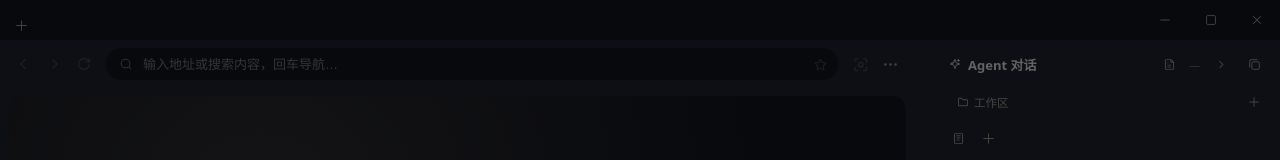
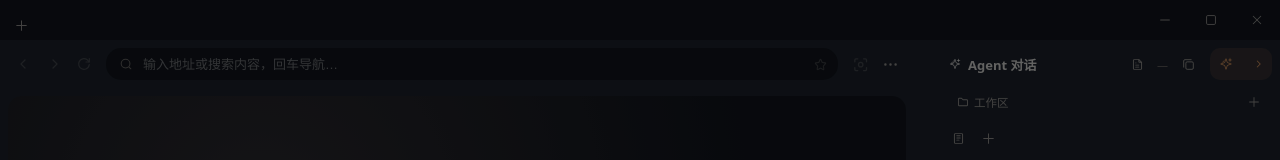
Before and after one commit to Gcyming/Loopsoar, a React (Vite) app in the folder packages/ui/: page / in a window 1280 px wide. Shown: the top 160 px of the page. Built offline with nearby package versions, Linux system fonts and the light colour scheme.

Commit message:
feat(ui): 会话栏统一星标折叠开关、地址栏随列伸缩、聊天滚动条单一化

```diff
--- a/packages/ui/index.html
+++ b/packages/ui/index.html
@@ -137,10 +137,9 @@
         padding-top: 2px;
         padding-bottom: 2px;
       }
-      html:not([data-theme="classic"]) .chat-scroll {
-        scrollbar-width: thin;
-        scrollbar-color: rgba(255, 255, 255, 0.14) transparent;
-      }
+      /* 注意：不要在这里给 .chat-scroll 设 scrollbar-width:thin —— 会覆盖基础规则的 none，
+         原生滚动条和上下箭头按钮会重新出现，与右侧 TopicRail 的波纹卷轴叠在一起。
+         聊天区只保留波浪卷轴，原生滚动条保持隐藏。 */
       /* 终端面板（全宽底部）：浮起的大圆角面板 + 顶部柔和阴影 */
       html:not([data-theme="classic"]) .terminal-panel.is-fullwidth {
         border-top: none !important;
@@ -330,6 +329,24 @@
       .tab-item:hover .tab-close {
         opacity: 1;
         pointer-events: auto;
+      }
+      /* 会话栏收起/展开开关：两态共用的星标方块。宽度由内联控制（32↔62），
+         底色/文字在这里定义，hover 才有反馈（内联 background 会压过 hover 规则）。 */
+      .sidebar-toggle {
+        background: var(--ls-accent-soft);
+        color: var(--ls-accent-hover);
+        transition: background-color 120ms ease, color 120ms ease, width 320ms cubic-bezier(0.2, 0, 0.2, 1);
+      }
+      .sidebar-toggle:hover {
+        background: rgba(var(--ls-accent-rgb), 0.28);
+        color: var(--ls-text);
+      }
+      .sidebar-toggle:active {
+        transform: scale(0.96);
+      }
+      .sidebar-toggle:focus-visible {
+        outline: 2px solid rgba(var(--ls-accent-rgb), 0.6);
+        outline-offset: 2px;
       }
       /* chip 的内联 background:transparent 会压过普通 :hover 规则，这里用 !important 拿回反馈 */
       .agent-sidebar .chip:hover {
--- a/packages/ui/src/AgentSidebar.tsx
+++ b/packages/ui/src/AgentSidebar.tsx
@@ -4,7 +4,7 @@
  *
  * 三态（由 App 通过 preferences.sidebarMode 持久化，组件只受控渲染）：
  *   · docked    常驻右侧（默认）；根节点 data-mode="docked"
- *   · collapsed 收起为 48px 竖条（Agent 图标 + 展开 + 会话切换/新建）；内容**不卸载**，
+ *   · collapsed 收起为 48px 竖条，只显示右上角的星标开关方块（点开即展开）；内容**不卸载**，
  *               用 opacity 淡出 + 指针禁用，宽度与透明度同步过渡 → 展开时布局不跳变
  *   · float     浮动小窗：外面包一层 `floatCard`（圆角/阴影/外边距由 .is-float/.floatCard 的 CSS 负责）
  *
@@ -13,18 +13,20 @@
  *     这样收起/展开时是父级裁切窗口在动，而不是组件内部宽度和父级各动一套（会被父级瞬间裁掉）。
  *   · 内容 `.agent-sidebar-inner` 固定为展开态基准宽度（`width` prop）并用 margin-left:auto 钉右缘：
  *     宽度变窄时裁掉左侧、内容不重排（slime 的不变式：右边栏始终钉住窗口右缘）。
- *   · rail 绝对定位在右缘，只有 48px 宽，因此收起到 48px 时正好露出的就是 rail。
+ *   · 收起/展开开关 `.sidebar-toggle` 绝对定位在右上角，两态共用同一元素：
+ *     收起 = 32×32 方块（仅星标）；展开 = 长方形（星标左移 + 右侧渐入收起箭头），
+ *     宽度过渡时右缘固定，所以动作只有「向右展开 / 向左收起」一个方向。
  *
  * 约定类名（V1 主题任务按此写 CSS，组件只提供结构与内联骨架）：
  *   `.agent-sidebar[data-mode="docked|collapsed|float"]`、`.agent-sidebar.is-float`、`.agent-sidebar.is-collapsed`、
- *   `.agent-sidebar-inner`、`.agent-sidebar-content`、`.floatCard`、`.agent-sidebar-rail`、`.sidebar-mode-btn`
+ *   `.agent-sidebar-inner`、`.agent-sidebar-content`、`.floatCard`、`.sidebar-toggle`、`.sidebar-mode-btn`
  *
  * 纯展示 + 受控 props：所有业务动作（切换会话、新建、删除、复制、打开工作区面板、模式切换）由 App 实现；
  * 宽度拖拽仍由 App 的 splitter 控制。
  */
 import * as React from "react";
 import { LAYOUT } from "loopsoar-contracts/layout";
-import { BRAND, MOTION, RADIUS, SHADOW } from "./theme.js";
+import { BRAND, MOTION, NO_DRAG_REGION, RADIUS, SHADOW } from "./theme.js";
 import { Icon } from "./Icon.js";
 import { menuStyles } from "./BrowserMenus.js";
 import Popover from "./AnchoredPopover.js";
@@ -120,9 +122,8 @@ export default function AgentSidebar({
     [tr],
   );
 
-  /** 会话下拉的锚点：展开态在会话 chip 上，收起态在 48px 竖条的会话图标上（Portal 按实际位置定位）。 */
+  /** 会话下拉的锚点：展开态在会话 chip 上（Portal 按实际位置定位）。 */
   const sessionAnchorRef = React.useRef<HTMLSpanElement | null>(null);
-  const railSessionAnchorRef = React.useRef<HTMLSpanElement | null>(null);
   /** 记住收起前的非收起态（expand 时回到 docked 或 float，而不是永远 docked）。 */
   const lastExpandedModeRef = React.useRef<Exclude<SidebarMode, "collapsed">>("docked");
   React.useEffect(() => {
@@ -150,9 +151,6 @@ export default function AgentSidebar({
   const floatLabel = isFloat
     ? localized("chat.sidebarDock", "恢复常驻", "Dock sidebar")
     : localized("chat.sidebarFloat", "小窗化", "Float sidebar");
-  const railLabel = localized("chat.sidebarRail", "会话栏操作", "Sidebar actions");
-  const switchLabel = localized("chat.sidebarRailSwitch", "切换会话", "Switch session");
-  const newLabel = localized("chat.sidebarRailNew", "新建会话", "New session");
 
   const fill = width <= 0;
   const contentWidth = fill ? "100%" : width;
@@ -161,46 +159,38 @@ export default function AgentSidebar({
 
   return (
     <aside className={rootClassName} data-mode={mode} style={{ ...styles.sidebar, ...(isFloat ? styles.sidebarFloat : {}) }}>
-      {/* 收起态：48px 竖条（Agent 图标 / 展开 / 会话切换 / 新建）。内容仍在下面 DOM 中以 opacity 淡出 */}
-      {isCollapsed ? (
-        <div className="agent-sidebar-rail" style={styles.rail} role="toolbar" aria-label={railLabel}>          <span style={styles.railLogo} title={agentLabel} aria-hidden="true">
+      {/* 收起/展开开关：同一个绝对定位元素在两态间连续变形（右缘钉住窗口右边）。
+          收起 = 32×32 圆角方块（仅 Loopsoar 星标）；展开 = 长方形，星标随容器左扩平滑左移，
+          右侧让出的空间渐入「收起」箭头。点击方块展开、点击箭头收起，不再有两个分散的按钮。 */}
+      {fill ? null : (
+        <button
+          type="button"
+          className="sidebar-toggle"
+          data-expanded={isCollapsed ? "false" : "true"}
+          style={{
+            ...styles.toggle,
+            width: isCollapsed ? 32 : 62,
+          }}
+          title={isCollapsed ? expandLabel : collapseLabel}
+          aria-label={isCollapsed ? expandLabel : collapseLabel}
+          aria-expanded={!isCollapsed}
+          onClick={() => onModeChange(isCollapsed ? lastExpandedModeRef.current : "collapsed")}
+        >
+          <span style={styles.toggleStar} aria-hidden="true">
             <Icon name="agent" size={16} />
           </span>
-          <button
-            type="button"
-            className="icon-btn sidebar-mode-btn"
-            style={styles.railBtn}
-            title={expandLabel}
-            aria-label={expandLabel}
-            onClick={() => onModeChange(lastExpandedModeRef.current)}
+          <span
+            style={{
+              ...styles.toggleChevron,
+              opacity: isCollapsed ? 0 : 1,
+              transitionDelay: isCollapsed ? "0ms" : "90ms",
+            }}
+            aria-hidden="true"
           >
-            <Icon name="back" size={14} />
-          </button>
-          <span ref={railSessionAnchorRef} style={styles.anchor} data-popover-trigger>
-            <button
-              type="button"
-              className="icon-btn sidebar-mode-btn"
-              style={styles.railBtn}
-              title={`${switchLabel}${activeSession?.title ? `：${activeSession.title}` : ""}`}
-              aria-label={switchLabel}
-              onClick={onToggleSession}
-            >
-              <Icon name="notes" size={14} />
-            </button>
+            <Icon name="forward" size={12} />
           </span>
-          <button
-            type="button"
-            className="icon-btn sidebar-mode-btn"
-            style={styles.railBtn}
-            title={newLabel}
-            aria-label={newLabel}
-            onClick={onNewSession}
-          >
-            <Icon name="plus" size={14} />
-          </button>
-          <span style={styles.spacer} />
-        </div>
-      ) : null}
+        </button>
+      )}
 
       {/* float 态外包 floatCard；collapsed 态整体 opacity:0 + pointer-events:none（常驻 DOM 不卸载） */}
       <div
@@ -224,15 +214,6 @@ export default function AgentSidebar({
                 <Icon name="file" size={13} />
               </button>
               <span style={styles.sidebarAgent}>{agentLabel}</span>
-              <button
-                type="button"
-                className="icon-btn sidebar-mode-btn"
-                title={collapseLabel}
-                aria-label={collapseLabel}
-                onClick={() => onModeChange("collapsed")}
-              >
-                <Icon name="forward" size={13} />
-              </button>
               <button
                 type="button"
                 className="icon-btn sidebar-mode-btn"
@@ -281,7 +262,7 @@ export default function AgentSidebar({
             </button>
             {/* 会话历史下拉：Portal + placePopover 定位（原 absolute 在窗口边缘会被裁切） */}
             <Popover
-              anchorRef={isCollapsed ? railSessionAnchorRef : sessionAnchorRef}
+              anchorRef={sessionAnchorRef}
               open={sessionOpen}
               onClose={() => undefined}
               width={300}
@@ -364,35 +345,45 @@ const styles: Record<string, React.CSSProperties> = {
     flex: 1,
     minHeight: 0,
   },
-  /** 收起态竖条：绝对定位钉在父级右缘（48px 宽），父级收窄时正好露出这一条。 */
-  rail: {
+  /**
+   * 收起/展开开关：两态共用的绝对定位元素。右缘固定（right:8），宽度 32↔62 变化时
+   * 容器只会向左生长，所以视觉动作始终是「向右展开 / 向左收起」一个方向。
+   * 星标绝对 left:8 会随容器左缘一起左移；收起箭头绝对 right:8，在腾出的右半边渐入。
+   */
+  toggle: {
     position: "absolute",
+    top: 8,
+    right: 8,
+    zIndex: 3,
+    display: "flex",
+    alignItems: "center",
+    height: 32,
+    padding: 0,
+    border: "none",
+    borderRadius: RADIUS.sm,
+    cursor: "pointer",
+    overflow: "hidden",
+    ...NO_DRAG_REGION,
+    // 底/字色由 index.html 的 .sidebar-toggle 规则提供（内联 background 会压过 hover 反馈）
+    transition: `width ${MOTION.sidebarDuration} ${MOTION.ease}`,
+  },
+  toggleStar: {
+    position: "absolute",
+    left: 8,
     top: 0,
-    right: 0,
     bottom: 0,
-    width: 48,
-    zIndex: 2,
-    display: "flex",
-    flexDirection: "column",
-    alignItems: "center",
-    gap: 6,
-    padding: "10px 0 12px",
-    // 收起竖条与工具条同底色，收/展时不会闪出另一块面
-    background: BRAND.inkRaised,
-  },
-  railLogo: {
     display: "inline-flex",
     alignItems: "center",
-    justifyContent: "center",
-    width: 32,
-    height: 32,
-    marginBottom: 2,
-    borderRadius: RADIUS.sm,
-    background: BRAND.ochreSoft,
-    color: BRAND.ochreHover,
   },
-  railBtn: { width: 32, height: 32 },
-  spacer: { flex: 1 },
+  toggleChevron: {
+    position: "absolute",
+    right: 8,
+    top: 0,
+    bottom: 0,
+    display: "inline-flex",
+    alignItems: "center",
+    transition: "opacity 160ms ease",
+  },
   sidebarHeader: {
     display: "flex",
     alignItems: "center",
@@ -400,7 +391,8 @@ const styles: Record<string, React.CSSProperties> = {
     // 纵向拉长到与第二行网址工具条同高：会话栏头部按钮与网页工具条处在同一横带，
     // 不再缩在列顶，顶部的「两块面」因此连成一条。
     height: LAYOUT.TOP_BAR_HEIGHT,
-    padding: "0 12px",
+    // 右侧留出绝对定位的收起/展开开关宽度（62px + 右缘 8px + 间距 8px），按钮不会互相压住。
+    padding: "0 78px 0 12px",
     fontWeight: 600,
     fontSize: 13,
     color: BRAND.linen,
```
Also changed, not shown: packages/ui/src/BrowserChrome.tsx (+4 -5 lines), 6 other files (tests, documents, lock files or other folders).
